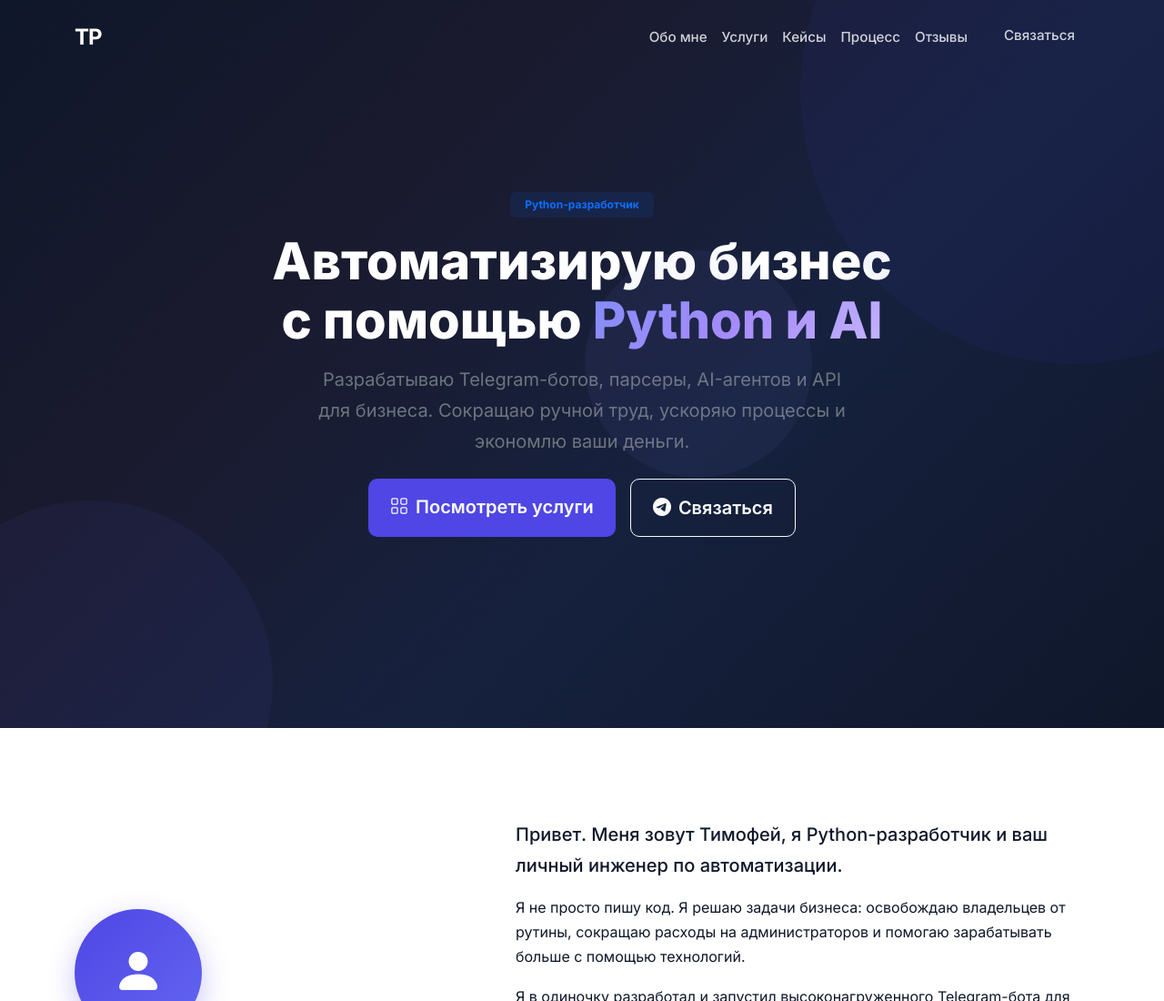
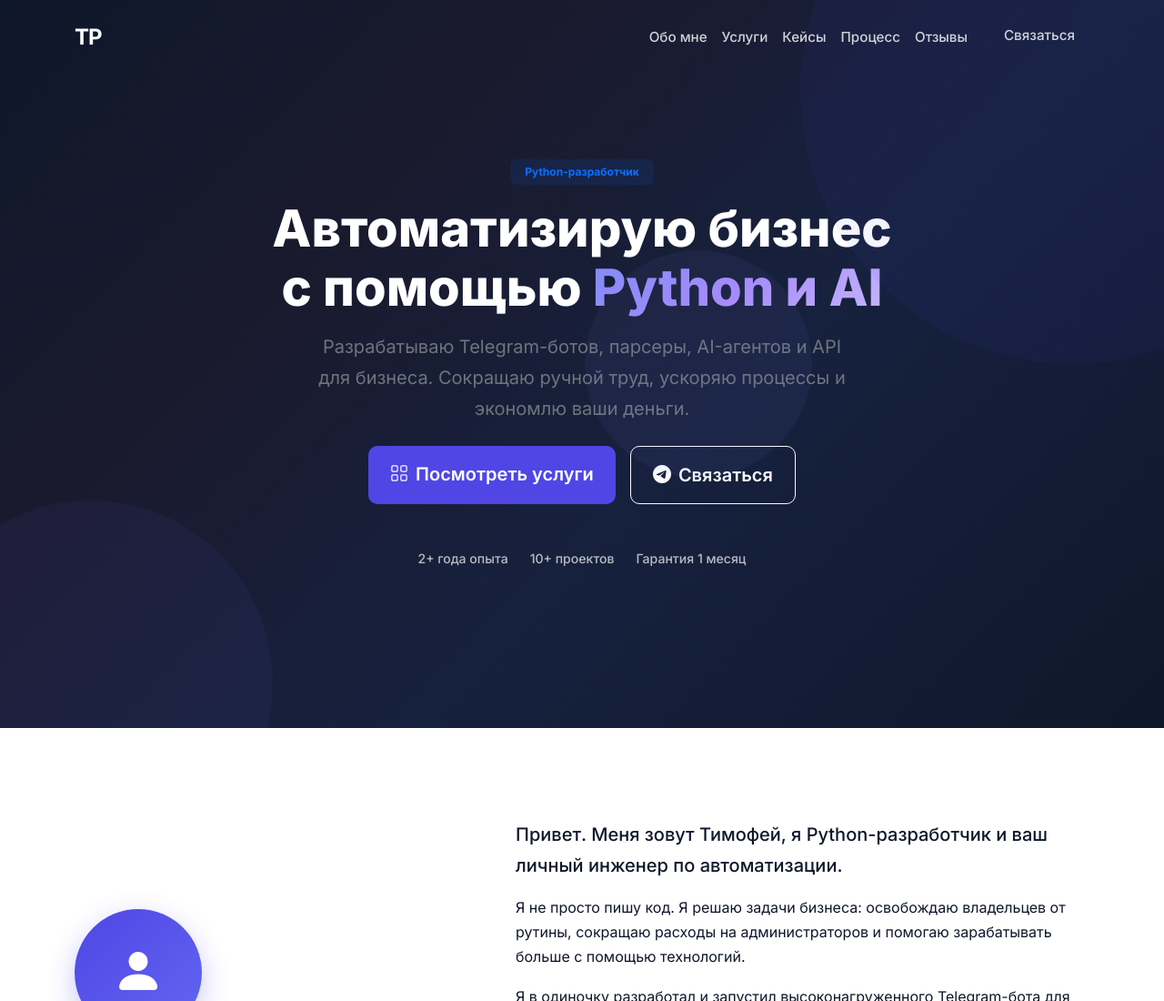
Before and after one commit to nbnpro123/freelance-portfolio, a plain HTML site: page index.html in a window 1280 px wide. Shown: the top 1100 px of the page at 91% size. Drawn offline with nearby package versions, Linux system fonts and the light colour scheme.

Commit message:
Add white stats under hero CTA

```diff
--- a/assets/css/style.css
+++ b/assets/css/style.css
@@ -162,6 +162,12 @@
 }
 .hero-section .btn-outline-light:hover {
   transform: translateY(-2px);
+}
+
+.hero-stat {
+  color: rgba(255,255,255,0.7);
+  font-size: 0.88rem;
+  font-weight: 500;
 }
 
 /* ========== ABOUT ========== */
--- a/index.html
+++ b/index.html
@@ -57,6 +57,13 @@
             <a href="#contacts" class="btn btn-outline-light btn-lg px-4 py-3 fw-semibold">
               <i class="bi bi-telegram me-2"></i>Связаться
             </a>
+          </div>
+          <div class="mt-5">
+            <div class="d-flex justify-content-center gap-4">
+              <span class="hero-stat">2+ года опыта</span>
+              <span class="hero-stat">10+ проектов</span>
+              <span class="hero-stat">Гарантия 1 месяц</span>
+            </div>
           </div>
 
         </div>
```
